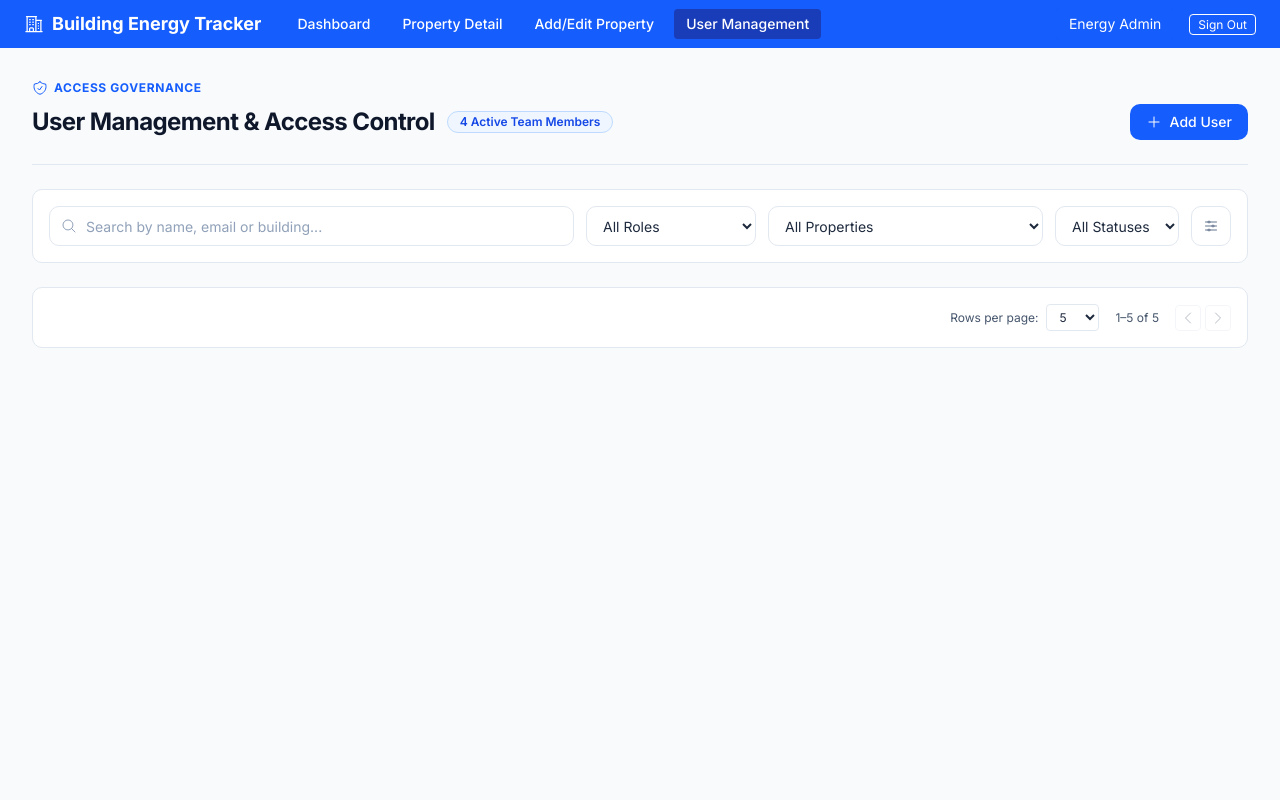
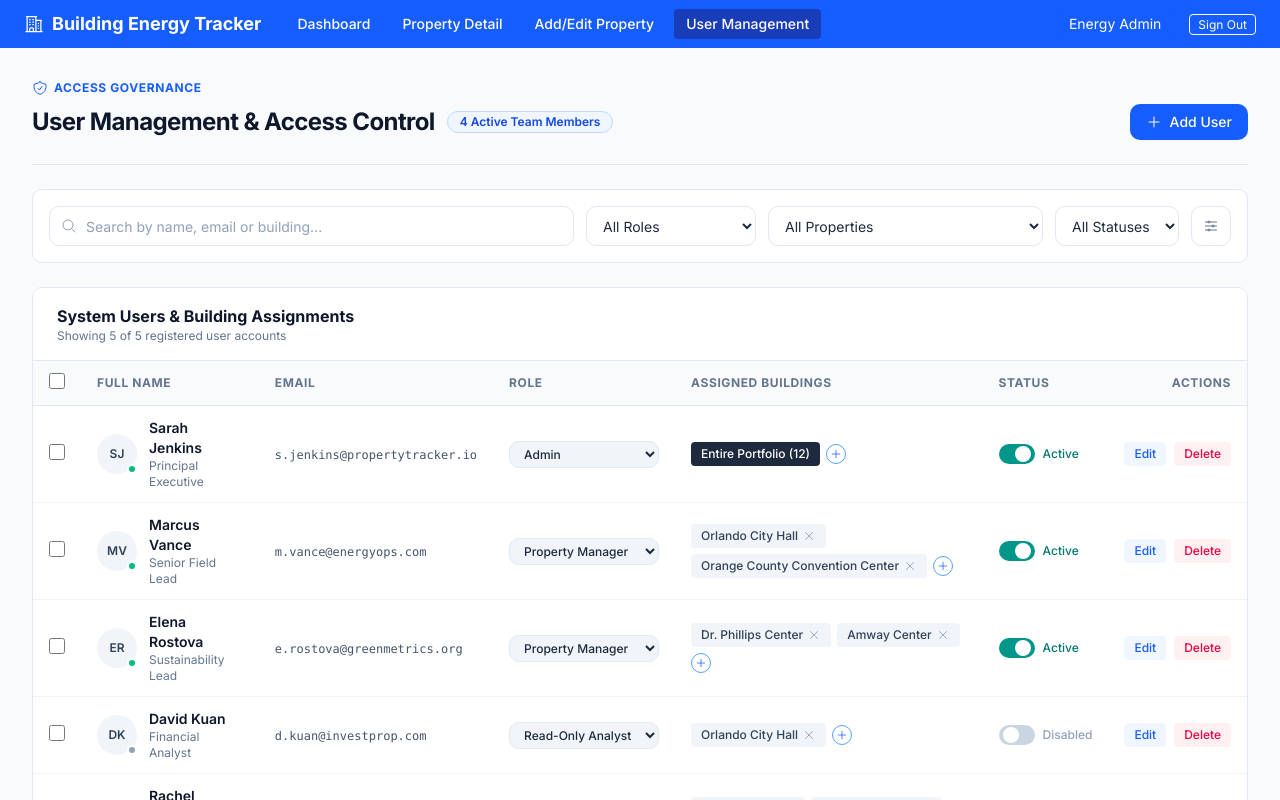
Before and after one commit to steven-pride/CEN4910, a Next.js app: page /admin in a window 1280 px wide. Shown: the top 800 px of the page. Built offline with nearby package versions, Linux system fonts and the light colour scheme.

Commit message:
Moving main dashboard page from admin page to main page.

```diff
--- a/app/admin/page.tsx
+++ b/app/admin/page.tsx
@@ -2,6 +2,7 @@ import AdminFilterToolbar from "./components/AdminFilterToolbar";
 import AdminHeader from "./components/AdminHeader";
 import TableFooter from "@/app/ui/TableFooter";
 import { mockUsers } from "@/data/mockUsers";
+import UserManagementTable from "@/app/admin/components/UserManagementTable";
 
 export default function AdminPage() {
   const activeCount = mockUsers.filter((u) => u.status === "Active").length;
@@ -15,6 +16,9 @@ export default function AdminPage() {
         {/* Filters & Search Toolbar */}
         <AdminFilterToolbar />
 
+        {/* Table Markup & Mock Data Binding */}
+        <UserManagementTable users={mockUsers} />
+
         {/* Table Footer with Pagination */}
         <TableFooter
           pagination={{
--- a/app/ui/NavBar.tsx
+++ b/app/ui/NavBar.tsx
@@ -66,8 +66,7 @@ export default function NavBar() {
         {/* Right side: User Info, Notifications, Sign Out */}
         <div className="flex items-center gap-4">
           <div className="bg-blue-600 px-3 py-1.5 rounded text-sm">
-              Energy Admin
-            </div>
+            Energy Admin</div>
 
           <button
               type="button"
```
Lines whose indentation alone changed are shown as unchanged.
